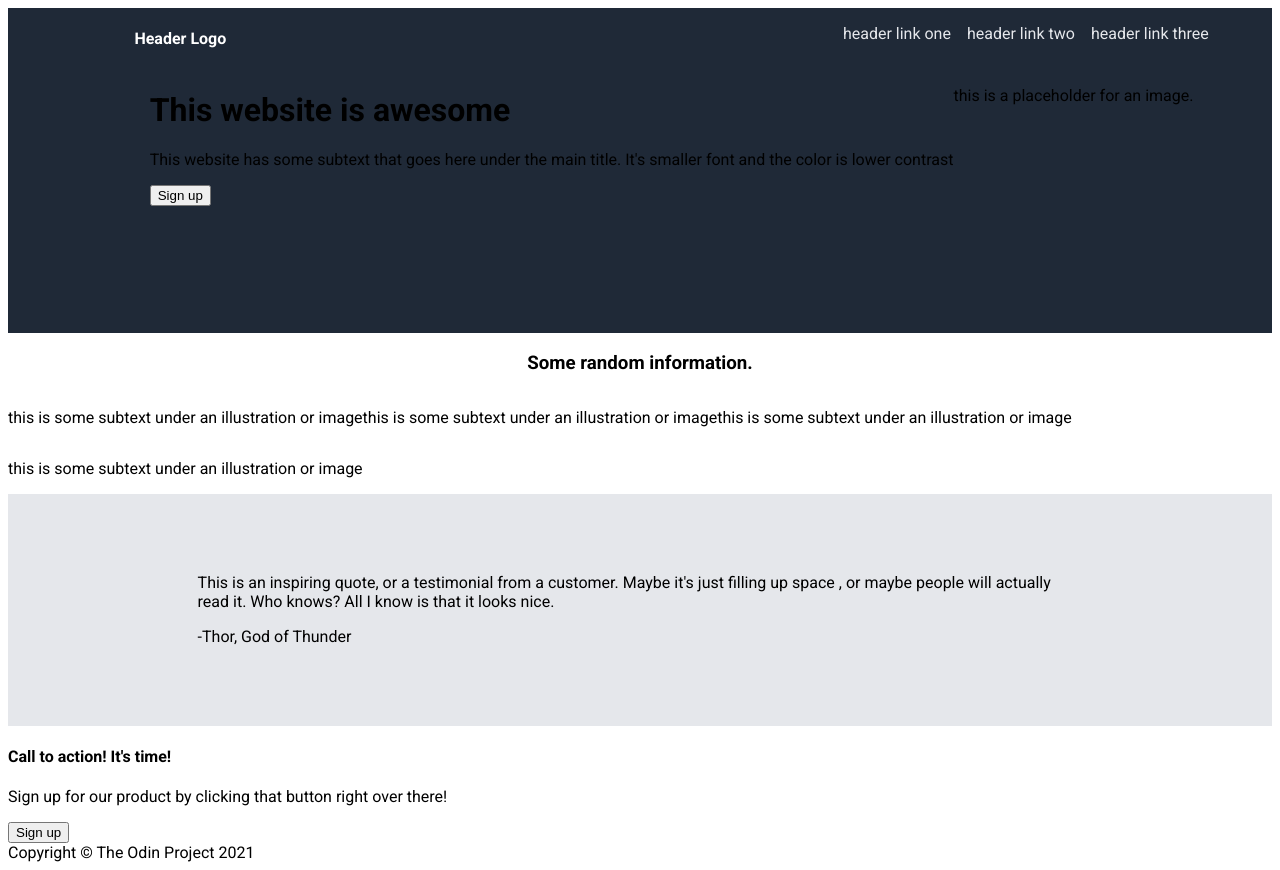
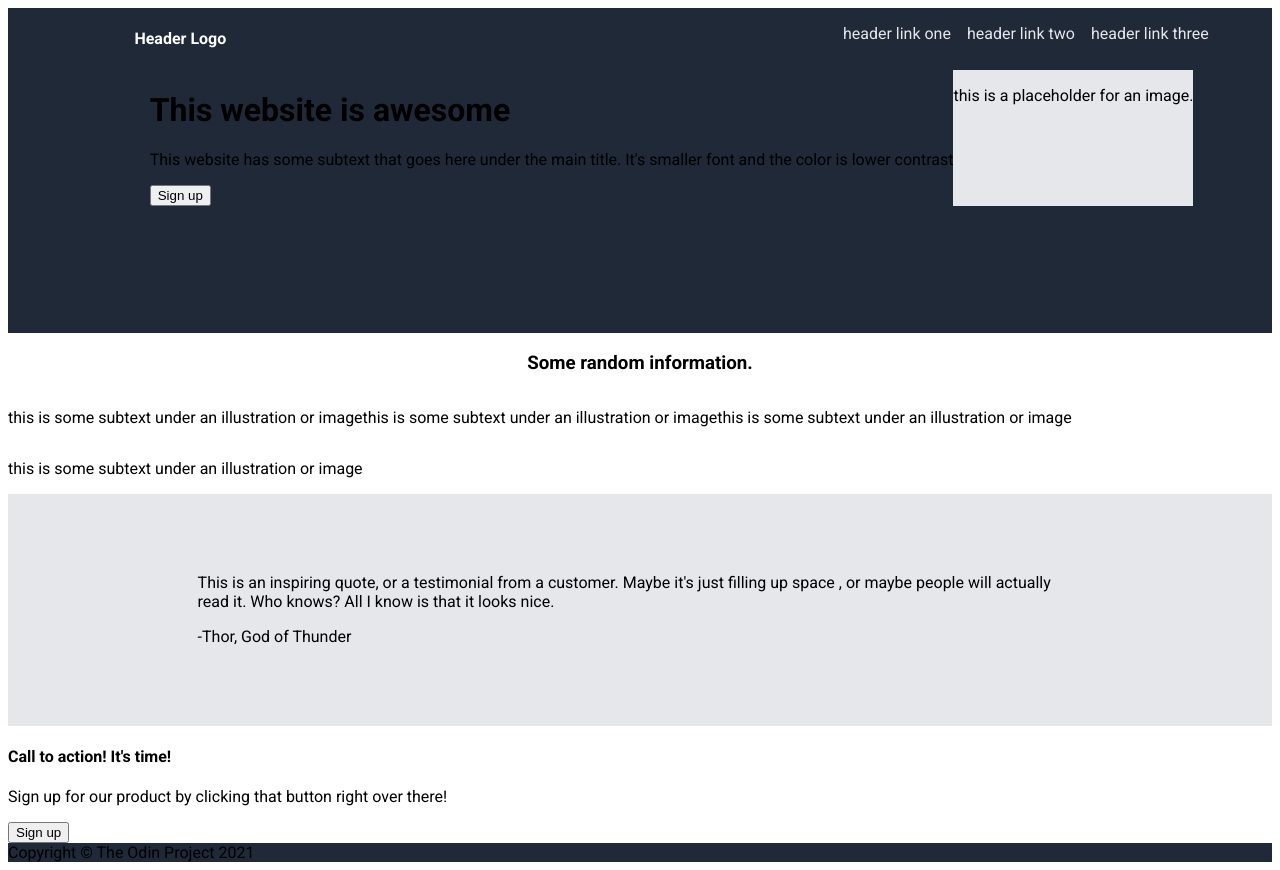
Before and after one commit to prajwalpaudel/project-landing-page, a plain HTML site: page index.html in a window 1280 px wide. Drawn offline with Linux system fonts and the light colour scheme.

Commit message:
Add footer background color and header img plchold

```diff
--- a/style.css
+++ b/style.css
@@ -20,7 +20,6 @@ ul{
 a:link{
     color:#E5E7EB;
     text-decoration: none;
-    t
 
 }
 .headertitle {
@@ -32,6 +31,9 @@ a:link{
 .fullheader{
 display:flex;
 justify-content: center;
+}
+.placeholder{
+    background-color: #E5E7EB;
 }
 .boxes{
     display: flex;
@@ -49,5 +51,8 @@ justify-content: center;
     margin:0px;
     padding:5% 15%;
 
+}
 
+.footer{
+    background-color: #1F2937;
 }
```
